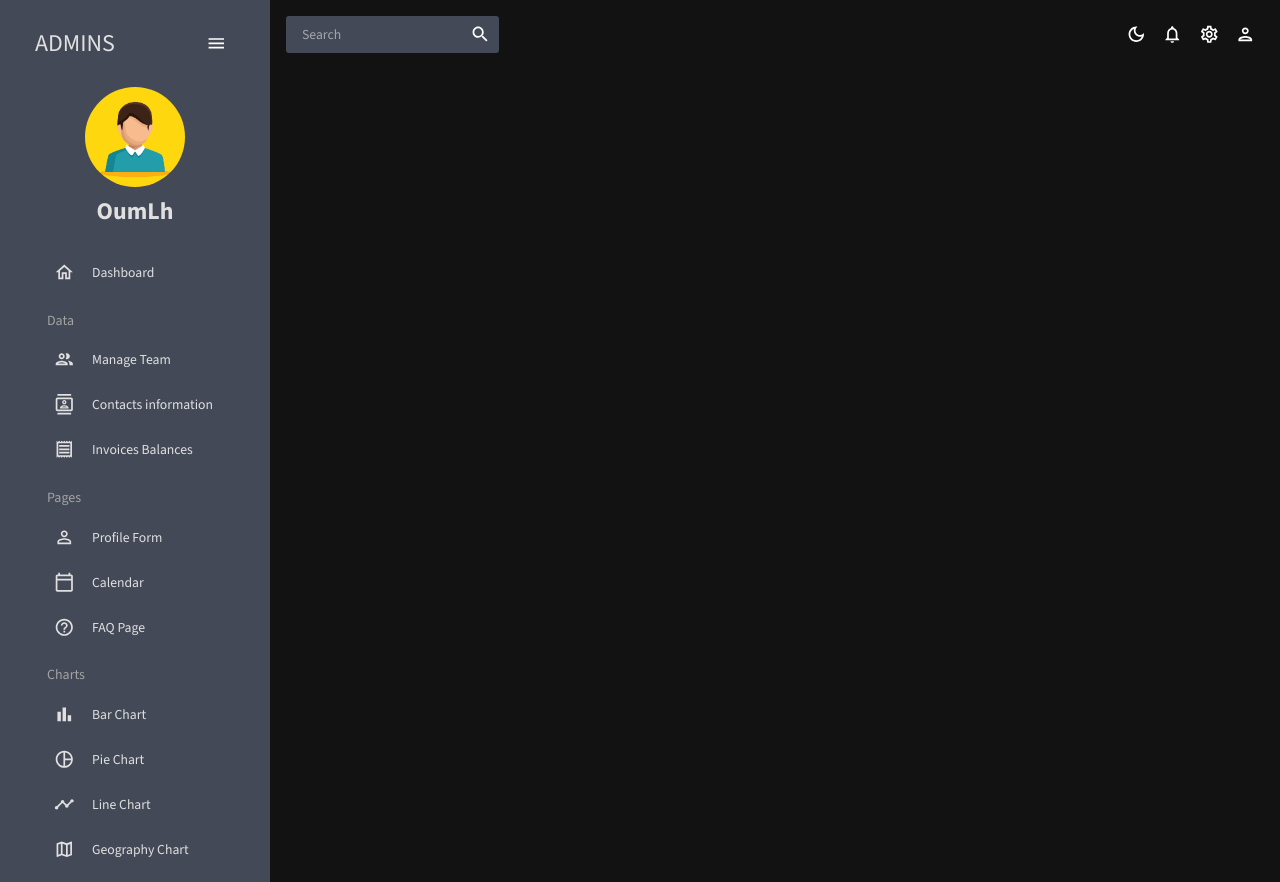
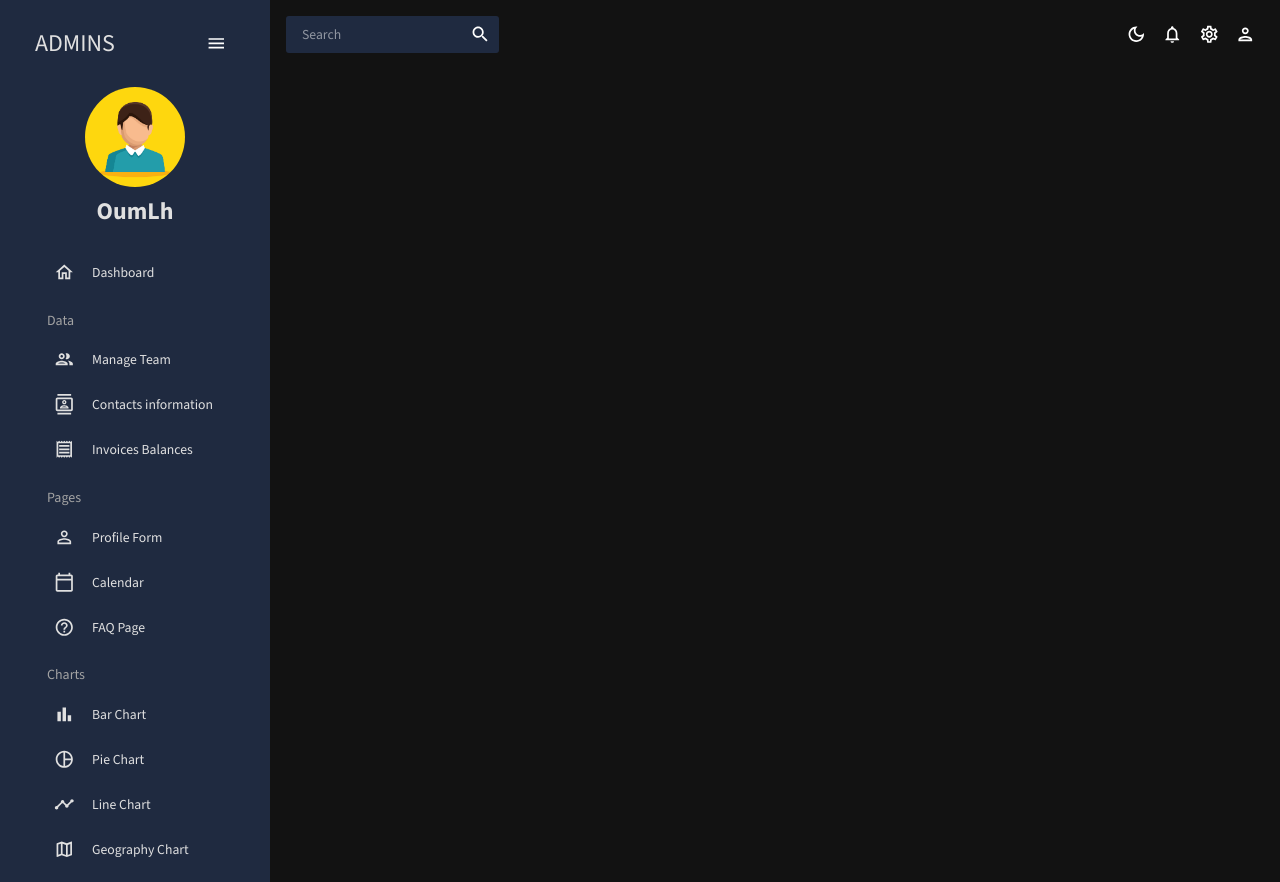
Before and after one commit to oumaimalharrak/react-admin, a React (Vite) app: page / in a window 1280 px wide. Built offline with nearby package versions, Linux system fonts and the light colour scheme.

Commit message:
add header

```diff
--- a/src/Theme.js
+++ b/src/Theme.js
@@ -20,7 +20,7 @@ export const tokens = (mode) => ({
           100: "#d0d1d5",
           200: "#a1a4ab",
           300: "#727681",
-          400: "#434957",
+          400: "#1F2A40",
           500: "#141b2d",
           600: "#101624",
           700: "#0c101b",
--- a/src/scenes/global/Sidebar.jsx
+++ b/src/scenes/global/Sidebar.jsx
@@ -59,14 +59,14 @@ const Sidebar = () => {
         },
         "& .pro-menu-item.active": {
           color: `${colors.greenAccent[500]} !important`,
-          backgroundColor: "transparent !important",        },
+          backgroundColor: "transparent !important"},
       }}
     >
-      <ProSidebar collapsed={isCollapsed}>
+      <ProSidebar collapsed={isCollapsed}   >
         <Menu iconShape="square">
-          <MenuItem
+        <MenuItem
             onClick={() => setIscollapsed(!isCollapsed)}
-            icon={isCollapsed ? <MenuOutlinedIcon /> :undefined}
+            icon={isCollapsed ? <MenuOutlinedIcon /> : undefined}
             style={{
               margin: "10px 0 20px 0",
               color: colors.grey[100],
@@ -78,6 +78,7 @@ const Sidebar = () => {
                 justifyContent="space-between"
                 alignItems="center"
                 ml="15px"
+
               >
 
                 <Typography variant="h3" color={colors.grey[100]}>
```
Also changed, not shown: src/components/Header.jsx (added).
